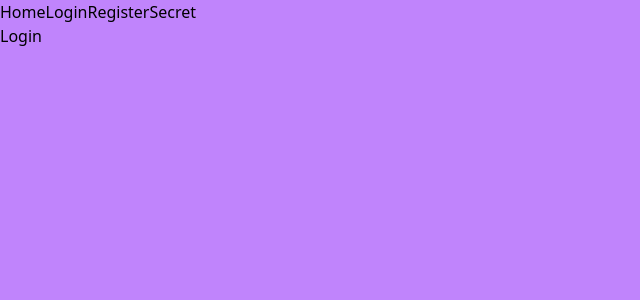
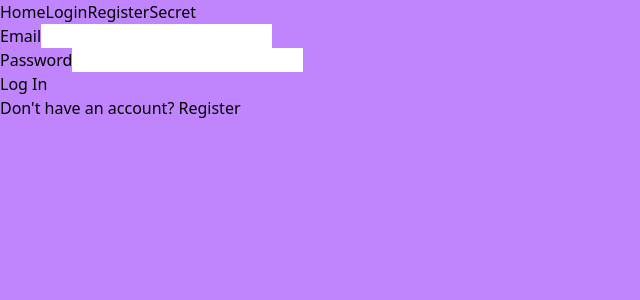
Before and after one commit to Alisoneoz/Firebase-Auth-in-Reactjs-with-context-Jan-2023, a React (Create React App) app: page /login in a window 1280 px wide. Shown: the top 300 px of the page, without its empty margins (0-640 px from the left). Built offline with nearby package versions, Linux system fonts and the light colour scheme.

Commit message:
Add form

```diff
--- a/src/pages/Login.jsx
+++ b/src/pages/Login.jsx
@@ -1,8 +1,57 @@
-import React from 'react'
+import { useState } from "react";
+import { NavLink } from "react-router-dom";
 
 const Login = () => {
+  const [user, setUser] = useState({
+    email:"",
+    password:""
+  });
+  const [ error, setError] = useState("");
+
+  const handleChange = (e) => {
+    setUser((prevProps) =>({
+      ...prevProps,
+      [e.target.name]: e.target.value
+    }));
+  };
+
+  const handleLogin = (e)=>{
+    e.preventDefault();
+    setError("")
+  }
+
+
   return (
-    <div>Login</div>
+    <div>
+      <form onSubmit={handleLogin}>
+        <div>
+          <label>Email</label>
+          <input
+            name="email"
+            type="email"
+            onChange={handleChange}
+            required
+            value={user.email}
+          />
+        </div>
+        <div>
+          <label>Password</label>
+          <input
+            name="password"
+            type="password"
+            value={user.password}
+            onChange={handleChange}
+          />
+        </div>
+
+        <div>
+          <button type="submit">Log In</button>
+        </div>
+      </form>
+     {error && <p>{error}</p>}
+      <NavLink to="/register">Don't have an account? Register</NavLink>
+
+    </div>
   )
 }
 
```
